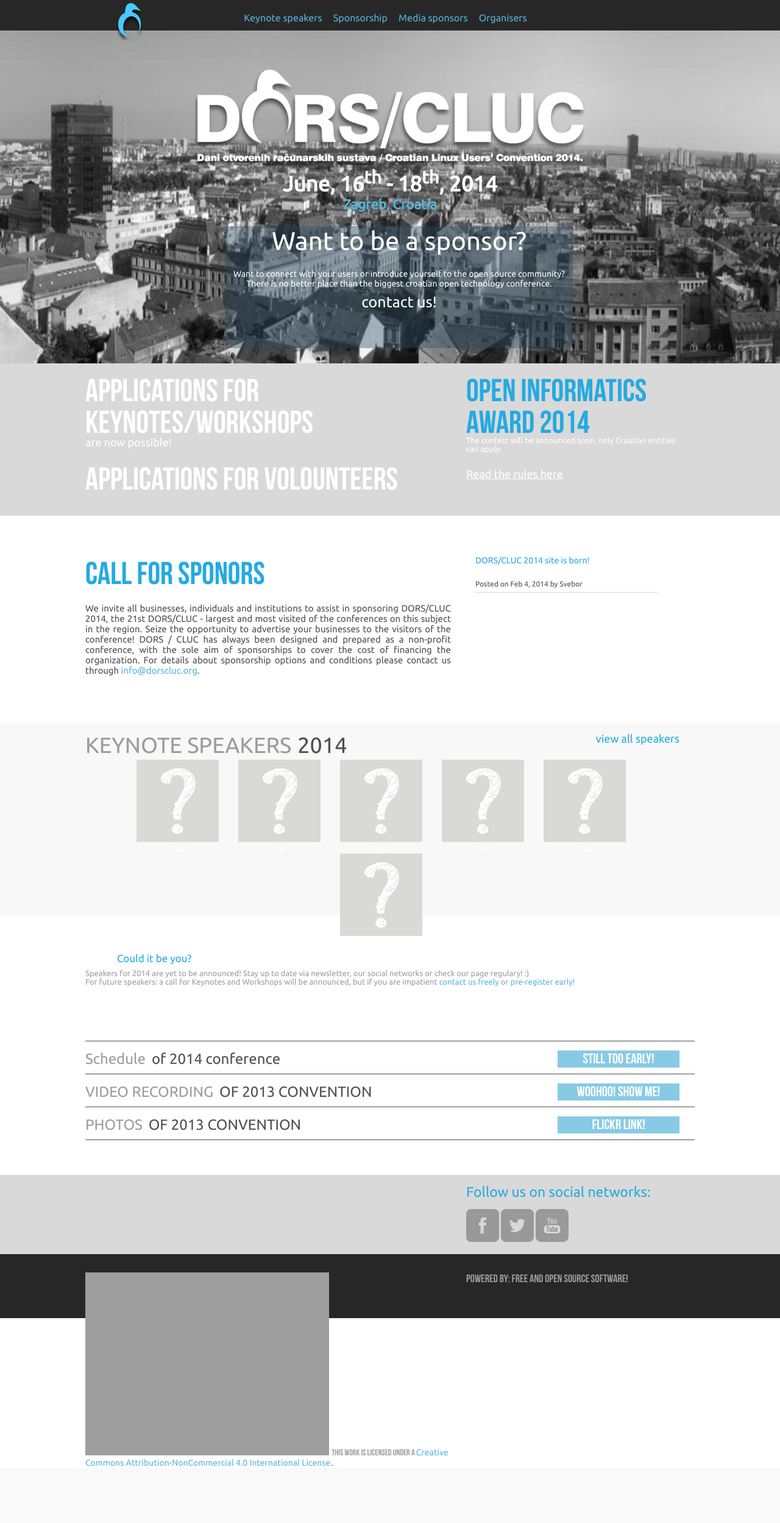
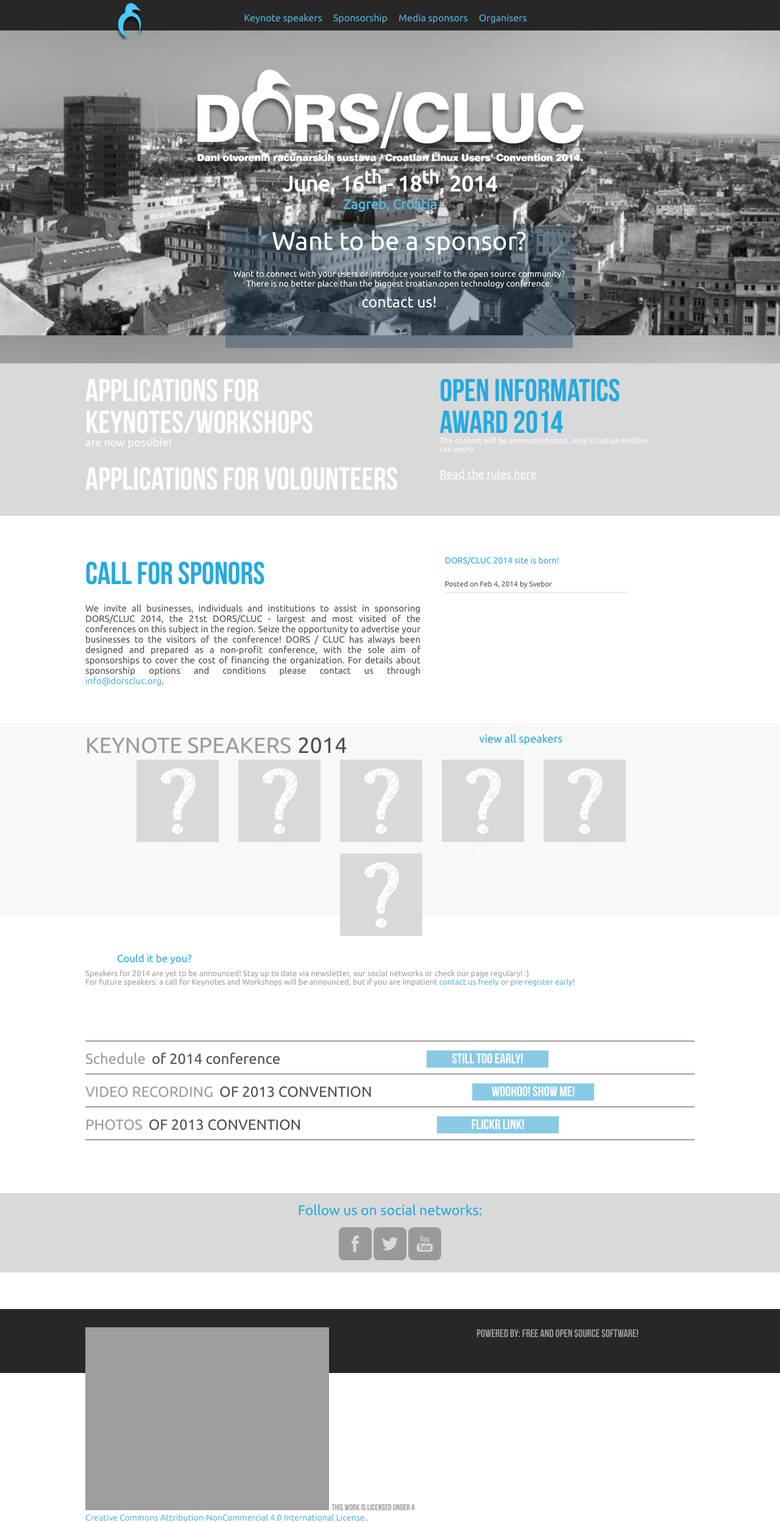
Before and after one commit to sveby/DC2014-static, a PHP site: page / in a window 1280 px wide. Shown: the whole page at 61% size. Before the commit the page ends 2405 px from the top, so only its background shows below. Run offline with PHP 8.4, Linux system fonts and the light colour scheme; grey boxes are pictures that could not be loaded.

Commit message:
Some progress on responsive design

```diff
--- a/dors/dors.css
+++ b/dors/dors.css
@@ -69,6 +69,9 @@
 
 .header {position:absolute;top:50px;}
 .img_main {position:absolute;width:100%;height:600px;left:0px;text-align:center;}
+.img_main {
+    background-image:url('back.jpg');
+}
 .main_logo{position:absolute;margin:auto;text-align:center;width:100%;top:110px;z-index:98}
 .main_logo .date {font-weight:bold; font-size:35px; color:#FFFFFF;}
 .main_logo .sub_date {font-size:22px; font-weight:bold;}
@@ -83,12 +86,18 @@
 .bm_txt {top:525px;}
 
 
-.panel {position:relative;top:600px;width:100%;height:250px;text-align:center;margin-top:-4px;background-color:#d9d9d9}
-.sub_panel {margin:auto;width:1000px;}
+.panel {position:relative;top:600px;width:100%;min-height:250px;text-align:center;margin-top:-4px;background-color:#d9d9d9}
+.sub_panel {margin:auto;max-width:1000px;}
 .info {margin:auto;display:inline-block;padding-top:15px;vertical-align:top;text-align:left;}
-.info1 {float:left;width:600px;}
-.info2 {width:350px; padding-left:0px;}
-
+.info1 {float:left;max-width:550px;}
+.info2 {max-width:350px; padding-left:0px;}
+@media all and (max-width:900px)
+{
+.sub_panel {text-align: left;}
+.info {text-align: left;}
+.info1 {display:block;max-width:600px;}
+.info2 {display:inline-block;max-width:350px; padding-left:0px; padding-bottom: 10px;}
+}
 
 .main_panel{position:relative;top:650px;width:100%;min-height:420px;}
 .main_panel .info2 {
@@ -106,11 +115,9 @@
 .img_sp:hover .naz_sp{display:block;}
 
 
-.sp_sch{position:relative;top:90px;width:100%;height:250px;}
+.sp_sch{position:relative;width:100%;min-height:250px; margin-top: 90px;}
 .button {width:200px;height:28px;background-color:#57b4db;opacity:0.7;text-align:center;float:right;}
-
-
-.social{position:relative;top:60px;width:100%;background-color:#d9d9d9;height:130px;}
+.social{width:100%;background-color:#d9d9d9;height:130px;}
 
 .osm {position:relative;top:60px;width:100%;height:400px;}
 .osm_map {width:100%;height:250px;}
@@ -122,7 +129,7 @@
 
 @media all and (max-width:920px)
 {
-.info {font-size:25px;}
+/* .info {font-size:25px;} */
 .main_logo {top:60px;}
 .main_img {width:50%;}
 /*.sponsor {width:200px;top:80px;height:40px;right:5px;margin:0;}*/
--- a/dors/index.html
+++ b/dors/index.html
@@ -161,7 +161,7 @@
 
 <div class="img_main">
 	<!--<div class="header">-->
-	<img class="img_main" src="back.jpg">
+	<!--img class="img_main" src="back.jpg"-->
 	<div class="pos_sponsor sponsor"></div>
 	<div class="pos_sponsor b_txt f42 w">
 	    <a id="secondary_open_sponsorship_dialog" class="w">Want to be a sponsor?</a>
@@ -250,19 +250,19 @@
 <div class="sp_sch">
 <div class="sub_panel b_top pb5">
 <div class="info info1 bn f24"><div class="ib lg">Schedule</div><div class="ib dg p10">of 2014 conference</div></div>
-<div class="info info2"><div class="button bn f23 w">Still too early!</div></div>
+<div class="info info3"><div class="button bn f23 w">Still too early!</div></div>
 </div>
 <!--<div class="sub_panel b_top pb5">
 <div class="info info1 bn f24"><div class="ib lg">PUBLISHED PRESENTATIONS</div><div class="ib dg p10">OF 2013 CONVENTION</div></div>
-<div class="info info2"><div class="button bn f23 w">MUST! Have!</div></div>
+<div class="info info3"><div class="button bn f23 w">MUST! Have!</div></div>
 </div>-->
 <div class="sub_panel b_top pb5">
 <div class="info info1 bn f24"><div class="ib lg">VIDEO RECORDING</div><div class="ib dg p10">OF 2013 CONVENTION</div></div>
-<div class="info info2"><a class="button bn f23 w" href="http://www.youtube.com/watch?list=PLDMnMa3XBHD-1_jHLfii4s1mzVA5TTvbO&v=Pta_mMIiTGI" style="display:block">woohoo! Show me!</a></div>
+<div class="info info3"><a class="button bn f23 w" href="http://www.youtube.com/watch?list=PLDMnMa3XBHD-1_jHLfii4s1mzVA5TTvbO&v=Pta_mMIiTGI" style="display:block">woohoo! Show me!</a></div>
 </div>
 <div class="sub_panel b_top b_bottom pb5">
 <div class="info info1 bn f24"><div class="ib lg">PHOTOS</div><div class="ib dg p10">OF 2013 CONVENTION</div></div>
-<div class="info info2"><a class="button bn f23 w bbr" style="display:block" href="http://www.flickr.com/search/?q=dorscluc2013">Flickr link!</a></div>
+<div class="info info3"><a class="button bn f23 w bbr" style="display:block" href="http://www.flickr.com/search/?q=dorscluc2013">Flickr link!</a></div>
 </div>
 </div>
 
```
